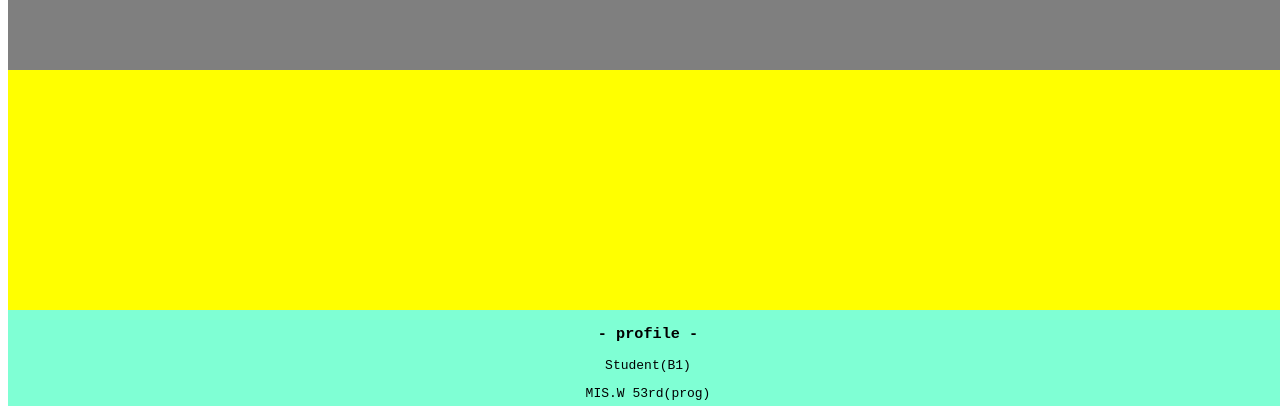
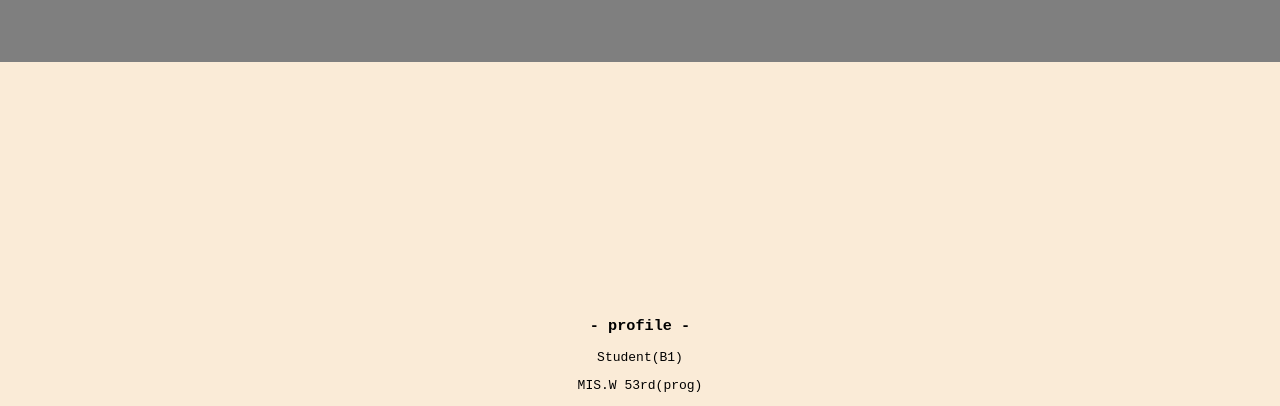
Before and after one commit to siro53/siro53.github.io, a plain HTML site: page index.html in a window 1280 px wide. Shown: the part 58-464 px from the top of the page. Drawn offline with Linux system fonts and the light colour scheme.

Commit message:
1/4 updated 4

```diff
--- a/stylesheet.css
+++ b/stylesheet.css
@@ -1,3 +1,8 @@
+html, body{
+    margin: 0 auto;
+    padding: 0 auto;
+}
+
 body header{
     width: 100vw;
     height: 15vh;
@@ -22,7 +27,7 @@ body header{
 body main{
     width: 100vw;
     height: 100vh;
-    background-color: aquamarine;
+    background-color: antiquewhite;
     font-family: monospace;
     z-index: 0;
 }
@@ -30,7 +35,6 @@ body main{
 .icon{
     width: 100vw;
     height: 30vh;
-    background-color: yellow;
     z-index: 1;
 }
 
```
Also changed, not shown: index.html (line endings or trailing spaces).
